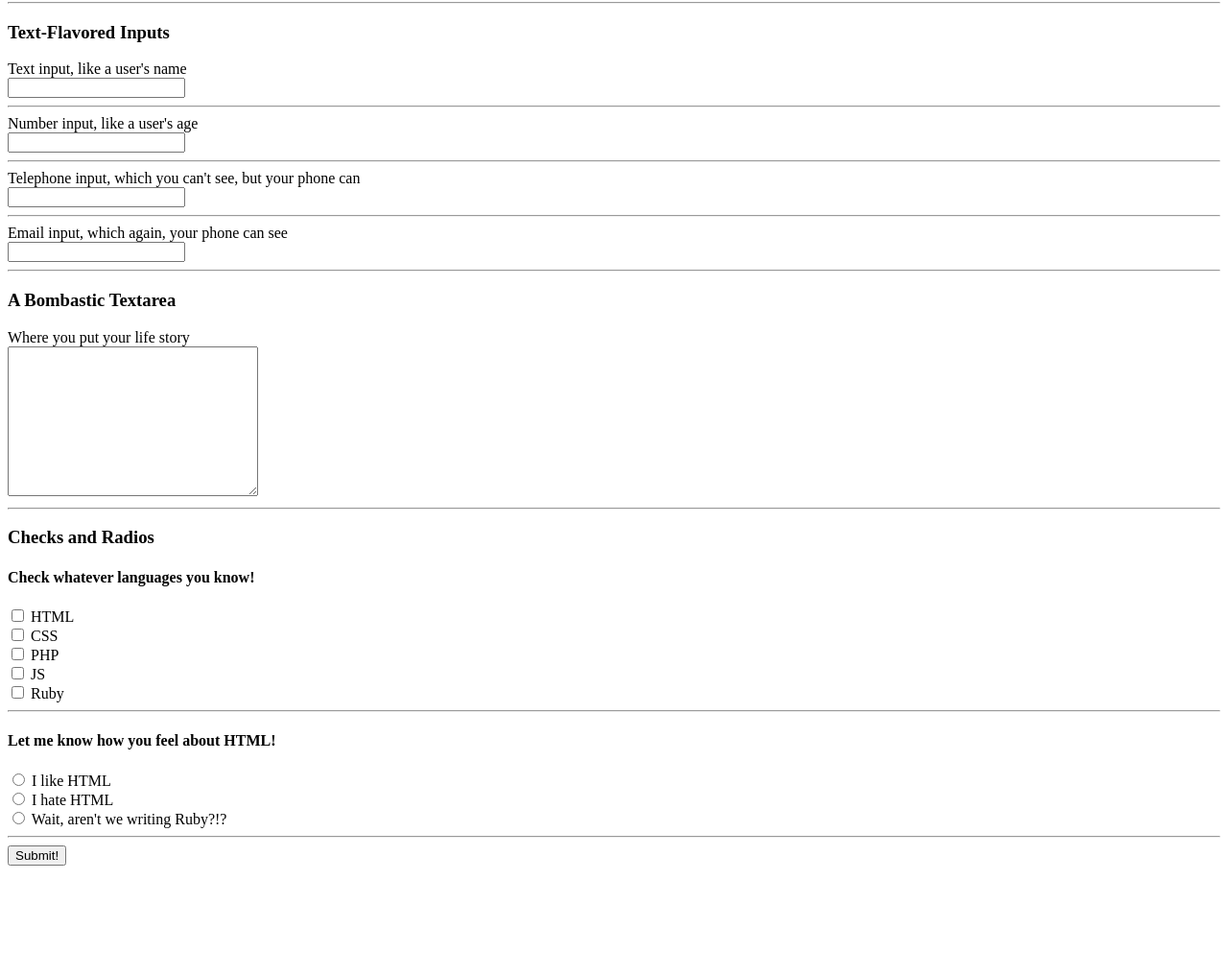
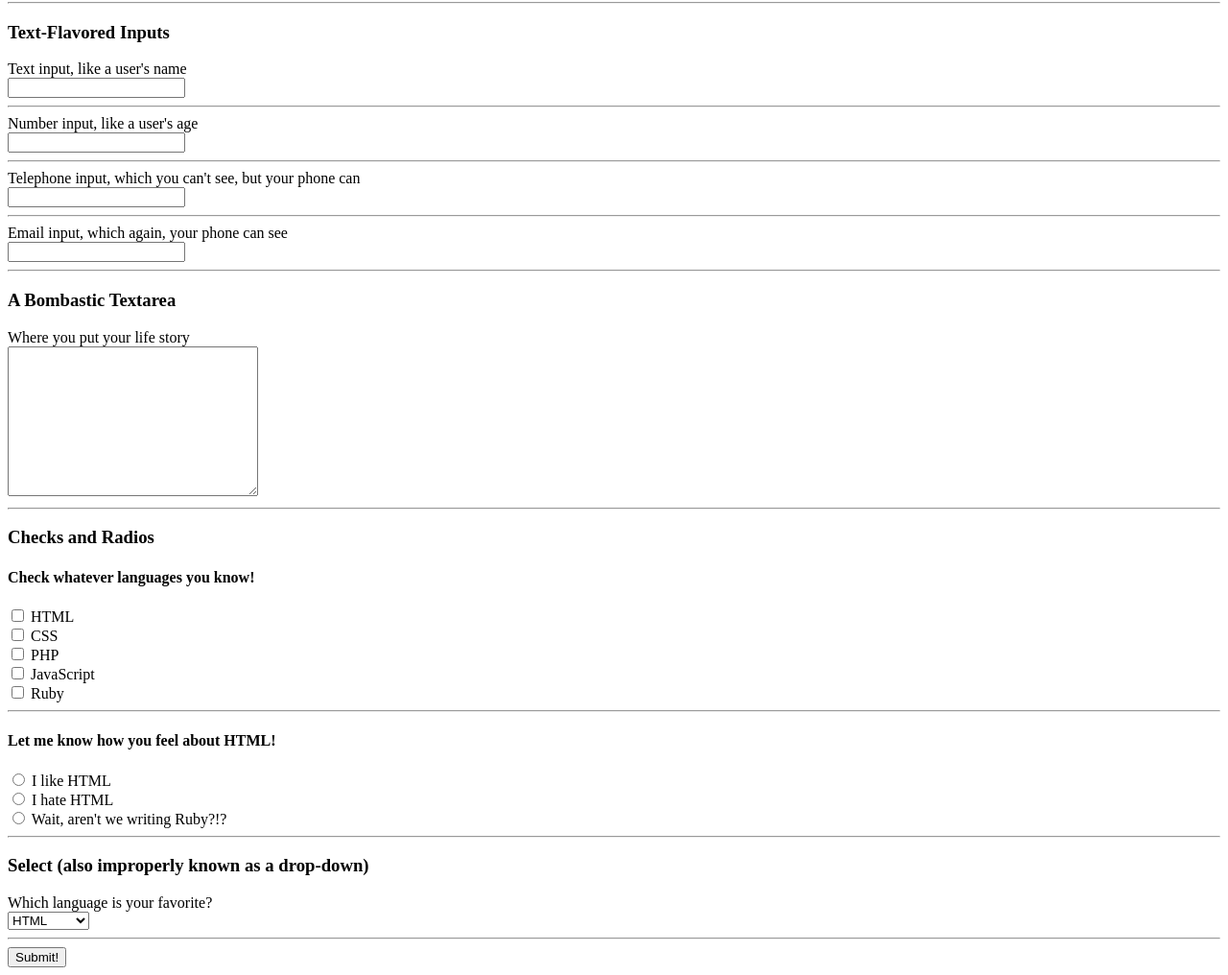
Before and after one commit to colinjlacy/beginning-html, a plain HTML site: page forms.html in a window 1280 px wide. Shown: the part 78-1094 px from the top of the page at 96% size. Before the commit the page ends 988 px from the top, so only its background shows below. Drawn offline with Linux system fonts and the light colour scheme.

Commit message:
[select] adds a select

```diff
--- a/forms.html
+++ b/forms.html
@@ -45,7 +45,7 @@
 	<label><input type="checkbox" name="user_languages" value="html"/> HTML</label> <br/>
 	<label><input type="checkbox" name="user_languages" value="css"/> CSS</label> <br/>
 	<label><input type="checkbox" name="user_languages" value="php"/> PHP</label> <br/>
-	<label><input type="checkbox" name="user_languages" value="js"/> JS</label> <br/>
+	<label><input type="checkbox" name="user_languages" value="javascript"/> JavaScript</label> <br/>
 	<label><input type="checkbox" name="user_languages" value="ruby"/> Ruby</label> <br/>
 
 	<hr/>
@@ -57,6 +57,19 @@
 
 	<hr/>
 
+	<h3>Select (also improperly known as a drop-down)</h3>
+
+	<label>Which language is your favorite?</label> <br/>
+	<select name="user_favorite">
+		<option value="html">HTML</option>
+		<option value="css">CSS</option>
+		<option value="php">PHP</option>
+		<option value="javascript">JavaScript</option>
+		<option value="ruby">Ruby</option>
+	</select>
+
+	<hr/>
+
 	<!--My submit button will send off my form!-->
 	<button type="submit">Submit!</button>
 </form>
```
